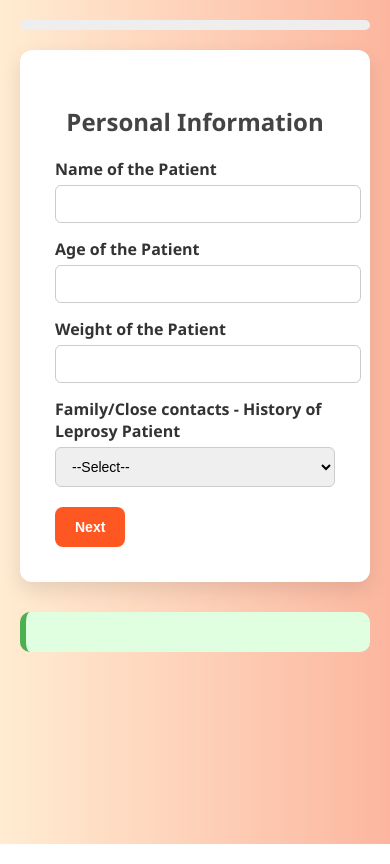
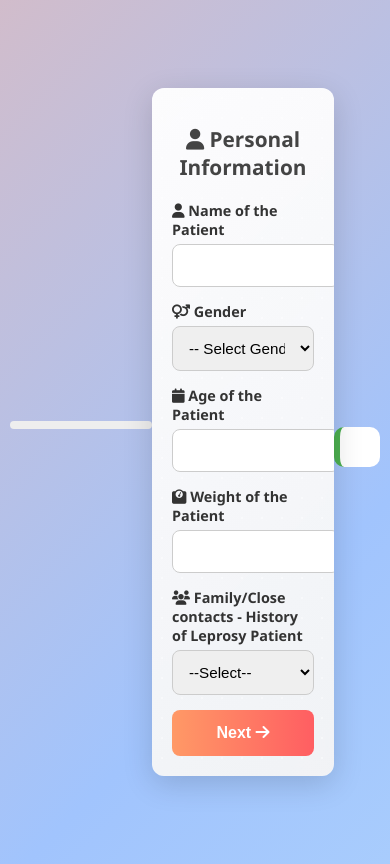
Before and after one commit to Dheeraj-Satheesh/leprosy, a Flask app: page / in a window 390 px wide. Run offline with Flask 3, Linux system fonts and the light colour scheme; parts of the project's set-up code (start-up, migrations or seed data) failed here and were passed over; some libraries are stand-ins or nearby versions.

Commit message:
8. bg changed downlaod optionn enabled

```diff
--- a/static/script.js
+++ b/static/script.js
@@ -6,6 +6,7 @@ function updateProgressBar() {
     const percent = ((currentSection + 1) / sections.length) * 100;
     progressBar.style.width = percent + "%";
 }
+
 function previousSection() {
     if (currentSection > 0) {
         sections[currentSection].classList.remove("active");
@@ -14,8 +15,6 @@ function previousSection() {
         updateProgressBar();
     }
 }
-
-
 
 function nextSection() {
     const inputs = sections[currentSection].querySelectorAll("input, select");
@@ -86,15 +85,126 @@ document.getElementById("leprosyForm").addEventListener("submit", async function
 
         const result = await res.json();
 
+        // Display prediction results
         document.getElementById("result").innerHTML = `
             <h3>Prediction Results</h3>
-            <p><strong>Classification:</strong> ${result.Output_Classification}</p>
-            <p><strong>Treatment:</strong> ${result.Output_Treatment}</p>
-            <p><strong>Reaction Type:</strong> ${result.Output_ReactionType}</p>
-            <p><strong>Reaction Treatment:</strong> ${result.Output_ReactionTreatment}</p>
+            <p><strong>Leprosy Diagnosis:</strong> ${result.Output_Classification}</p>
+            <p><strong>Leprosy Treatment:</strong> ${result.Output_Treatment}</p>
+            <p><strong>Lepra Reaction Identification:</strong> ${result.Output_ReactionType}</p>
+            <p><strong>Lepra Reaction Treatment:</strong> ${result.Output_ReactionTreatment}</p>
         `;
+
+        // Show download button
+        const downloadBtn = document.getElementById("downloadReport");
+        downloadBtn.style.display = "inline-block";
+
+        // Bind click for PDF download
+        downloadBtn.onclick = function () {
+            const { jsPDF } = window.jspdf;
+            const doc = new jsPDF();
+
+            // Colors
+            const primaryColor = [255, 94, 98];
+            const sectionBg = [245, 245, 245];
+
+            // Patient info
+            let patientName = document.querySelector('input[name="name"]')?.value || "N/A";
+            let gender = document.querySelector('select[name="Gender"]')?.value || "N/A";
+            let age = document.querySelector('input[name="Age"]')?.value || "N/A";
+            let weight = document.querySelector('input[name="Weight"]')?.value || "N/A";
+
+            // Observations (Yes only)
+            let observations = [];
+            document.querySelectorAll("select, input").forEach(input => {
+                if (input.value && input.value.toLowerCase() === "yes") {
+                    let label = input.closest("label")
+                        ? input.closest("label").innerText
+                        : input.name;
+                    observations.push(label.trim());
+                }
+            });
+            if (observations.length === 0) {
+                observations.push("No positive observations reported.");
+            }
+
+            // === HEADER ===
+            doc.setFontSize(20);
+            doc.setTextColor(...primaryColor);
+            doc.text("Leprosy Prediction Report", 105, 15, null, null, "center");
+            doc.setDrawColor(...primaryColor);
+            doc.line(20, 18, 190, 18);
+
+            // === DATE ===
+            doc.setFontSize(11);
+            doc.setTextColor(0, 0, 0);
+            doc.text(`Date: ${new Date().toLocaleDateString()} ${new Date().toLocaleTimeString()}`, 20, 25);
+
+            // === PATIENT INFO BOX ===
+            doc.setFillColor(227, 242, 253); // Soft light blue
+            doc.rect(20, 30, 170, 25, "F");
+            doc.setFontSize(12);
+            doc.setFont(undefined, "bold");
+            doc.text("Patient Information", 22, 36);
+            doc.setFont(undefined, "normal");
+            doc.text(`Name: ${patientName}`, 22, 42);
+            doc.text(`Sex: ${gender}`, 90, 42);
+            doc.text(`Age: ${age}`, 22, 48);
+            doc.text(`Weight: ${weight}`, 90, 48);
+
+            // === OBSERVATIONS BOX ===
+            let obsY = 62;
+            doc.setFillColor(232, 245, 233); // Pale green
+            doc.rect(20, obsY - 6, 170, (observations.length * 6) + 10, "F");
+            doc.setFont(undefined, "bold");
+            doc.text("Observations", 22, obsY);
+            doc.setFont(undefined, "normal");
+            obsY += 6;
+            observations.forEach(obs => {
+                doc.text(`• ${obs}`, 25, obsY);
+                obsY += 6;
+            });
+
+            // === PREDICTION OUTPUT BOX ===
+            obsY += 6;
+            doc.setFillColor(255, 243, 224); // Light peach
+            doc.rect(20, obsY - 6, 170, 40, "F");
+            doc.setFont(undefined, "bold");
+            doc.text("Prediction Output", 22, obsY);
+            doc.setFont(undefined, "normal");
+            doc.text(`Leprosy Diagnosis: ${result.Output_Classification}`, 22, obsY + 8);
+            doc.text(`Leprosy Treatment: ${result.Output_Treatment}`, 22, obsY + 14);
+            doc.text(`Lepra Reaction Identification: ${result.Output_ReactionType}`, 22, obsY + 20);
+            doc.text(`Lepra Reaction Treatment: ${result.Output_ReactionTreatment}`, 22, obsY + 26);
+
+            // === FOOTER NOTE ===
+            doc.setFontSize(9);
+            doc.setTextColor(50, 50, 50); // Dark grey
+            doc.setFont(undefined, "bold");
+            doc.text(
+                'Note: "The leprosy prediction tool provides an assessment based on the clinical data you input. It is crucial to use this report as an aid and to base the final treatment decisions on your own clinical judgment, considering the patient\'s physical examination, condition, and medical history. Additionally, always follow the national guidelines for leprosy treatment."',
+                20, 280, { maxWidth: 170 }
+            );
+
+
+            // Save PDF
+            doc.save(`Leprosy_Report_${patientName}.pdf`);
+        };
+
     } catch (error) {
         console.error("Prediction error:", error);
         alert("An error occurred during prediction. Please try again.");
     }
 });
+
+// Welcome screen fade-out
+document.addEventListener("DOMContentLoaded", function () {
+    const welcome = document.getElementById("welcome-screen");
+    if (welcome) {
+        setTimeout(() => {
+            welcome.classList.add("fade-out");
+            setTimeout(() => {
+                welcome.remove();
+            }, 1000);
+        }, 5000);
+    }
+});
--- a/static/style.css
+++ b/static/style.css
@@ -1,19 +1,47 @@
 body {
   font-family: 'Segoe UI', Tahoma, Geneva, Verdana, sans-serif;
-  background: linear-gradient(to right, #ffecd2, #fcb69f);
+  background: linear-gradient(135deg, #ffecd2, #fcb69f, #a1c4fd, #c2e9fb);
+  background-size: 400% 400%;
+  animation: gradientBG 15s ease infinite;
   margin: 0;
   padding: 20px;
 }
 
+@keyframes gradientBG {
+  0% {background-position: 0% 50%;}
+  50% {background-position: 100% 50%;}
+  100% {background-position: 0% 50%;}
+}
 form {
-  max-width: 750px;
+  max-width: 900px;
   margin: auto;
-  background: #fff;
+  background: linear-gradient(145deg, rgba(255,255,255,0.95), rgba(245,245,245,0.95));
+  backdrop-filter: blur(8px);
   padding: 35px;
-  border-radius: 12px;
-  box-shadow: 0 8px 20px rgba(0, 0, 0, 0.1);
+  border-radius: 15px;
+  box-shadow: 0 8px 30px rgba(0,0,0,0.15);
   position: relative;
+  overflow: hidden;
 }
+
+/* Optional subtle decorative overlay */
+form::before {
+  content: "";
+  position: absolute;
+  top: 0;
+  left: 0;
+  right: 0;
+  bottom: 0;
+  background-image: radial-gradient(rgba(255, 255, 255, 0.4) 1px, transparent 1px);
+  background-size: 20px 20px;
+  z-index: 0;
+}
+
+form * {
+  position: relative;
+  z-index: 1;
+}
+
 
 h2 {
   text-align: center;
@@ -30,46 +58,73 @@ label {
 
 input, select {
   width: 100%;
-  padding: 10px 12px;
+  padding: 12px 14px;
   border: 1px solid #ccc;
-  border-radius: 6px;
+  border-radius: 8px;
   margin-top: 5px;
   font-size: 14px;
+  transition: all 0.3s ease;
+}
+
+input:focus, select:focus {
+  border-color: #6a11cb;
+  box-shadow: 0 0 8px rgba(106, 17, 203, 0.4);
+  outline: none;
 }
 
 button {
   margin-top: 20px;
   padding: 12px 20px;
-  background-color: #ff5722;
-  color: white;
   border: none;
   border-radius: 8px;
   cursor: pointer;
   font-weight: bold;
   font-size: 14px;
-  transition: background 0.3s;
+  transition: all 0.3s ease;
+}
+
+.next-btn {
+  background: linear-gradient(90deg, #ff9966, #ff5e62);
+  color: white;
+}
+
+.prev-btn {
+  background: linear-gradient(90deg, #36d1dc, #5b86e5);
+  color: white;
+}
+
+.submit-btn {
+  background: linear-gradient(90deg, #00b09b, #96c93d);
+  color: white;
 }
 
 button:hover {
-  background-color: #e64a19;
+  transform: translateY(-2px);
+  box-shadow: 0 4px 12px rgba(0,0,0,0.2);
 }
 
 .result-box {
   margin-top: 30px;
   padding: 20px;
-  background-color: #e0ffe0;
+  background-color: #fff;
   border-left: 6px solid #4caf50;
   border-radius: 10px;
   font-size: 16px;
   font-weight: 500;
-  max-width: 750px;
+  max-width: 900px;
   margin-left: auto;
   margin-right: auto;
+  animation: slideUp 0.5s ease;
+}
+
+@keyframes slideUp {
+  from {opacity: 0; transform: translateY(20px);}
+  to {opacity: 1; transform: translateY(0);}
 }
 
 .form-section {
   display: none;
-  animation: fadeIn 0.3s ease-in-out;
+  animation: fadeIn 0.5s ease;
 }
 
 .form-section.active {
@@ -77,16 +132,15 @@ button:hover {
 }
 
 @keyframes fadeIn {
-  from { opacity: 0; transform: translateY(15px); }
-  to { opacity: 1; transform: translateY(0); }
+  from {opacity: 0; transform: translateX(30px);}
+  to {opacity: 1; transform: translateX(0);}
 }
 
-/* Progress bar */
 .progress-bar {
   width: 100%;
   background-color: #eee;
-  height: 10px;
-  border-radius: 5px;
+  height: 12px;
+  border-radius: 6px;
   margin-bottom: 20px;
   overflow: hidden;
 }
@@ -94,6 +148,110 @@ button:hover {
 .progress-bar-fill {
   height: 100%;
   width: 0%;
-  background-color: #f44336;
+  background: linear-gradient(90deg, #ff512f, #dd2476, #24c6dc, #514a9d);
+  background-size: 300% 300%;
+  animation: progressGradient 5s ease infinite;
   transition: width 0.4s ease-in-out;
 }
+
+@keyframes progressGradient {
+  0% {background-position: 0% 50%;}
+  50% {background-position: 100% 50%;}
+  100% {background-position: 0% 50%;}
+}
+/* Mobile Optimization */
+@media (max-width: 768px) {
+  body {
+    display: flex;
+    align-items: center;
+    justify-content: center;
+    min-height: 100vh;
+    padding: 10px;
+  }
+
+  form {
+    margin: 0;
+    width: 100%;
+    padding: 20px;
+    border-radius: 12px;
+  }
+
+  h2 {
+    font-size: 1.3rem;
+  }
+
+  label {
+    font-size: 0.9rem;
+  }
+
+  input, select {
+    font-size: 0.95rem;
+    padding: 12px;
+  }
+
+  button {
+    font-size: 1rem;
+    padding: 14px;
+    width: 100%; /* Buttons full-width on mobile */
+    margin-top: 15px;
+  }
+
+  /* Compact progress bar for mobile */
+  .progress-bar {
+    height: 8px;
+    margin-bottom: 15px;
+  }
+}
+/* Welcome Screen Styles */
+#welcome-screen {
+  position: fixed;
+  inset: 0;
+  width: 100%;
+  height: 100%;
+  background: linear-gradient(135deg, #ff512f, #dd2476, #24c6dc, #514a9d);
+  background-size: 400% 400%;
+  animation: gradientBG 10s ease infinite;
+  display: flex;
+  align-items: center;
+  justify-content: center;
+  z-index: 9999;
+}
+
+.welcome-content {
+  text-align: center;
+  color: white;
+}
+
+.welcome-content h1 {
+  font-size: 2rem;
+  margin-bottom: 20px;
+  animation: fadeInWelcome 1.5s ease forwards;
+}
+
+.loading-spinner {
+  border: 4px solid rgba(255, 255, 255, 0.3);
+  border-top: 4px solid white;
+  border-radius: 50%;
+  width: 40px;
+  height: 40px;
+  animation: spin 1s linear infinite;
+  margin: auto;
+}
+
+@keyframes spin {
+  to { transform: rotate(360deg); }
+}
+
+@keyframes fadeInWelcome {
+  from {opacity: 0; transform: translateY(20px);}
+  to {opacity: 1; transform: translateY(0);}
+}
+
+.fade-out {
+  animation: fadeOutScreen 1s ease forwards;
+}
+
+@keyframes fadeOutScreen {
+  from {opacity: 1;}
+  to {opacity: 0; visibility: hidden;}
+}
--- /dev/null
+++ b/tempCodeRunnerFile.py
@@ -0,0 +1 @@
+.pkl
--- a/templates/index.html
+++ b/templates/index.html
@@ -3,35 +3,61 @@
 
 <head>
     <meta charset="UTF-8" />
-    <title>Leprosy Prediction Survey</title>
+    <title>Leprosy Case Prediction</title>
+    <script src="https://cdnjs.cloudflare.com/ajax/libs/jspdf/2.5.1/jspdf.umd.min.js"></script>
+    <link rel="stylesheet" href="https://cdnjs.cloudflare.com/ajax/libs/font-awesome/6.5.0/css/all.min.css">
     <!-- <link rel="stylesheet" href="style.css"> -->
     <link rel="stylesheet" href="{{ url_for('static', filename='style.css') }}">
 </head>
 
 <body>
+    <!-- Welcome Screen -->
+    <div id="welcome-screen">
+        <div class="welcome-content">
+            <h1><i class="fas fa-hands-helping"></i> Welcome to Leprosy Prediction Tool</h1>
+            <div class="loading-spinner"></div>
+        </div>
+    </div>
+
     <div class="progress-bar">
         <div class="progress-bar-fill" id="progressBar"></div>
     </div>
     <form id="leprosyForm">
         <div class="form-section active" id="section1">
-            <h2>Personal Information</h2>
-            <label>Name of the Patient</label>
+            <h2><i class="fas fa-user"></i> Personal Information</h2>
+
+            <label><i class="fas fa-user"></i> Name of the Patient</label>
             <input type="text" name="name" required />
-            <label>Age of the Patient</label>
+
+            <!-- New Gender Field -->
+            <label><i class="fas fa-venus-mars"></i> Gender</label>
+            <select name="Gender" required>
+                <option value="">-- Select Gender --</option>
+                <option value="Male">Male</option>
+                <option value="Female">Female</option>
+                <option value="Other">Other</option>
+            </select>
+
+            <label><i class="fas fa-calendar"></i> Age of the Patient</label>
             <input type="number" name="Age" required />
-            <label>Weight of the Patient</label>
+
+            <label><i class="fas fa-weight"></i> Weight of the Patient</label>
             <input type="number" name="Weight" required />
-            <label>Family/Close contacts - History of Leprosy Patient</label>
+
+
+            <label><i class="fas fa-users"></i> Family/Close contacts - History of Leprosy Patient</label>
             <select name="family_history" required>
                 <option value="">--Select--</option>
                 <option value="No">No</option>
                 <option value="Yes">Yes</option>
             </select>
-            <button type="button" onclick="nextSection()">Next</button>
+
+            <button type="button" class="next-btn" onclick="nextSection()">Next <i
+                    class="fas fa-arrow-right"></i></button>
         </div>
 
         <div class="form-section" id="section2">
-            <h2>Face Symptoms</h2>
+            <h2><i class="fas fa-eye"></i> Face Examination</h2>
             <label>Loss of eyebrows Full/partial</label>
             <select name="loss_eyebrow">
                 <option value="">--Select--</option>
@@ -80,37 +106,39 @@
                 <option value="No">No</option>
                 <option value="Yes">Yes</option>
             </select>
-            <button type="button" onclick="previousSection()">Previous</button>
-            <button type="button" onclick="nextSection()">Next</button>
+            <button type="button" class="prev-btn" onclick="previousSection()"><i class="fas fa-arrow-left"></i>
+                Previous</button>
+            <button type="button" class="next-btn" onclick="nextSection()">Next <i
+                    class="fas fa-arrow-right"></i></button>
         </div>
 
         <!-- Section 3: Skin Related symptoms -->
         <div class="form-section" id="section3">
-            <h2>Skin Symptoms</h2>
+            <h2>Skin Examination</h2>
 
             <label>Any changes in the skin color (Hypo pigmentation) with partial or complete loss of sensation</label>
-            <select name="Any changes in the skin color( Hypo pigmentation) with partial or complete loss of sensation">
+            <select name="Changes in the skin color( Hypo pigmentation) with partial or complete loss of sensation">
                 <option value="">--Select--</option>
                 <option value="No">No</option>
                 <option value="Yes">Yes</option>
             </select>
 
             <label>Any changes in the skin color (Erythematous) with partial or complete loss of sensation</label>
-            <select name="Any changes in the skin color(Erythematous) with partial or complete loss of sensation">
+            <select name="Changes in the skin color(Erythematous) with partial or complete loss of sensation">
                 <option value="">--Select--</option>
                 <option value="No">No</option>
                 <option value="Yes">Yes</option>
             </select>
 
             <label>Any changes in the skin color (Hypo pigmentation) with sensation</label>
-            <select name="Any changes in the skin color( Hypo pigmentation) with  sensation">
+            <select name="Changes in the skin color( Hypo pigmentation) with  sensation">
                 <option value="">--Select--</option>
                 <option value="No">No</option>
                 <option value="Yes">Yes</option>
             </select>
 
             <label>Any changes in the skin color (Erythematous) with sensation</label>
-            <select name="Any changes in the skin color(Erythematous) with  sensation">
+            <select name="Changes in the skin color(Erythematous) with  sensation">
                 <option value="">--Select--</option>
                 <option value="No">No</option>
                 <option value="Yes">Yes</option>
@@ -137,7 +165,7 @@
                 <option value="Yes">Yes</option>
             </select>
 
-            <label> Skin Lesions- Raised, Red, Warmth,Painful (Hypo/Erythema)</label>
+            <label> Skin Lesions- Raised, Redness, Warmth,Painful (Hypo/Erythema)</label>
             <select name="Painful Skin Lesions">
                 <option value="">--Select--</option>
                 <option value="No">No</option>
@@ -165,12 +193,14 @@
                 <option>4</option>
                 <option>5</option>
             </select>
-            <button type="button" onclick="previousSection()">Previous</button>
-            <button type="button" onclick="nextSection()">Next</button>
+            <button type="button" class="prev-btn" onclick="previousSection()"><i class="fas fa-arrow-left"></i>
+                Previous</button>
+            <button type="button" class="next-btn" onclick="nextSection()">Next <i
+                    class="fas fa-arrow-right"></i></button>
         </div>
         <!-- Section-4 Hand Related Symptoms> -->
         <div class="form-section" id="section4">
-            <h2>Hand Symptoms</h2>
+            <h2>Upper Extremities Examination</h2>
             <label>Loss of sensation in the Palm(S)</label>
             <select name="palm_sensation">
                 <option value="">--Select--</option>
@@ -219,13 +249,13 @@
                 <option value="No">No</option>
                 <option value="Yes">Yes</option>
             </select>
-            <label>Median Claw - Middle, Index, Thumb claw less than 6 months</label>
+            <label>Median Claw - Middle, Index, Thumb fingers claw less than 6 months</label>
             <select name="median_lt6">
                 <option value="">--Select--</option>
                 <option value="No">No</option>
                 <option value="Yes">Yes</option>
             </select>
-            <label>Median Claw - Middle, Index, Thumb claw more than 6 months</label>
+            <label>Median Claw - Middle, Index, Thumb fingers claw more than 6 months</label>
             <select name="median_gt6">
                 <option value="">--Select--</option>
                 <option value="No">No</option>
@@ -256,12 +286,14 @@
                 <option value="No">No</option>
                 <option value="Yes">Yes</option>
             </select>
-            <button type="button" onclick="previousSection()">Previous</button>
-            <button type="button" onclick="nextSection()">Next</button>
+            <button type="button" class="prev-btn" onclick="previousSection()"><i class="fas fa-arrow-left"></i>
+                Previous</button>
+            <button type="button" class="next-btn" onclick="nextSection()">Next <i
+                    class="fas fa-arrow-right"></i></button>
         </div>
         <!-- Section 5: Foot Symptoms -->
         <div class="form-section" id="section5">
-            <h2>Foot Symptoms</h2>
+            <h2>Lower Extremities Examination</h2>
             <label> Lateral Popliteal Nerve sensory loss-lower leg over the posterolateral part of the leg and the knee
                 joint.
             </label>
@@ -322,12 +354,14 @@
                 <option value="No">No</option>
                 <option value="Yes">Yes</option>
             </select>
-            <button type="button" onclick="previousSection()">Previous</button>
-            <button type="button" onclick="nextSection()">Next</button>
+            <button type="button" class="prev-btn" onclick="previousSection()"><i class="fas fa-arrow-left"></i>
+                Previous</button>
+            <button type="button" class="next-btn" onclick="nextSection()">Next <i
+                    class="fas fa-arrow-right"></i></button>
         </div>
         <!-- sECTION-6 RELATED TO COUNT OF SKIN LESIONS  -->
         <div class="form-section" id="section6">
-            <h2>Skin Symptoms</h2>
+            <h2>Skin Lesions/Nodules Count</h2>
             <label>Number of skin lesions/Nodules less than 5</label>
             <select name="Number of skin lessions/Nodules less than 5">
                 <option value="">--Select--</option>
@@ -341,14 +375,16 @@
                 <option value="No">No</option>
                 <option value="Yes">Yes</option>
             </select>
-            <button type="button" onclick="previousSection()">Previous</button>
-            <button type="button" onclick="nextSection()">Next</button>
+            <button type="button" class="prev-btn" onclick="previousSection()"><i class="fas fa-arrow-left"></i>
+                Previous</button>
+            <button type="button" class="next-btn" onclick="nextSection()">Next <i
+                    class="fas fa-arrow-right"></i></button>
         </div>
         <!-- Section 7: Treatment History and Submission -->
         <div class="form-section" id="section7">
             <h2>Treatment History</h2>
 
-            <label>Not treated MDT</label>
+            <label>Never treated MDT</label>
             <select name="Not treated MDT">
                 <option value="">--Select--</option>
                 <option value="No">No</option>
@@ -390,22 +426,35 @@
                 <option value="Yes">Yes</option>
             </select>
 
-            <label>Existing skin lesion /Nodules not increasing size /anaesthesia remains same</label>
+            <label>Existing skin lesion /Nodules not increasing in size / wrinkled /anaesthesia remains same</label>
             <select name="Existing skin lesion /Nodules  not increasing size /anaesthesia remains same">
                 <option value="">--Select--</option>
                 <option value="No">No</option>
                 <option value="Yes">Yes</option>
             </select>
-            <button type="button" onclick="previousSection()">Previous</button>
-            <button type="button" onclick="nextSection()">Next</button>
+            <button type="button" class="prev-btn" onclick="previousSection()"><i class="fas fa-arrow-left"></i>
+                Previous</button>
+            <button type="button" class="next-btn" onclick="nextSection()">Next <i
+                    class="fas fa-arrow-right"></i></button>
         </div>
         <div class="form-section" id="finalSection">
-            <h2>Here is the Detailed Report of the Patient</h2>
-            <button type="button" onclick="previousSection()">Previous</button>
-            <button type="submit">Predict</button>
+            <h2><i class="fas fa-file-medical"></i>Here is the Detailed Report of the Patient</h2>
+            <button type="button" class="prev-btn" onclick="previousSection()"><i class="fas fa-arrow-left"></i>
+                Previous</button>
+            <button type="submit" class="submit-btn"><i class="fas fa-check-circle"></i> Predict</button>
         </div>
     </form>
+    <!-- Prediction Results -->
     <div id="result" class="result-box"></div>
+
+    <!-- Hidden Download Button -->
+    <div style="margin-top: 15px; text-align: center;">
+        <button id="downloadReport"
+            style="display:none; background: linear-gradient(90deg, #ff9966, #ff5e62); color: white; border: none; padding: 10px 15px; border-radius: 8px; cursor: pointer;">
+            <i class="fas fa-download"></i> Download Report
+        </button>
+    </div>
+
     <!-- <script src="script.js"></script> -->
     <script src="{{ url_for('static', filename='script.js') }}"></script>
 </body>
```
